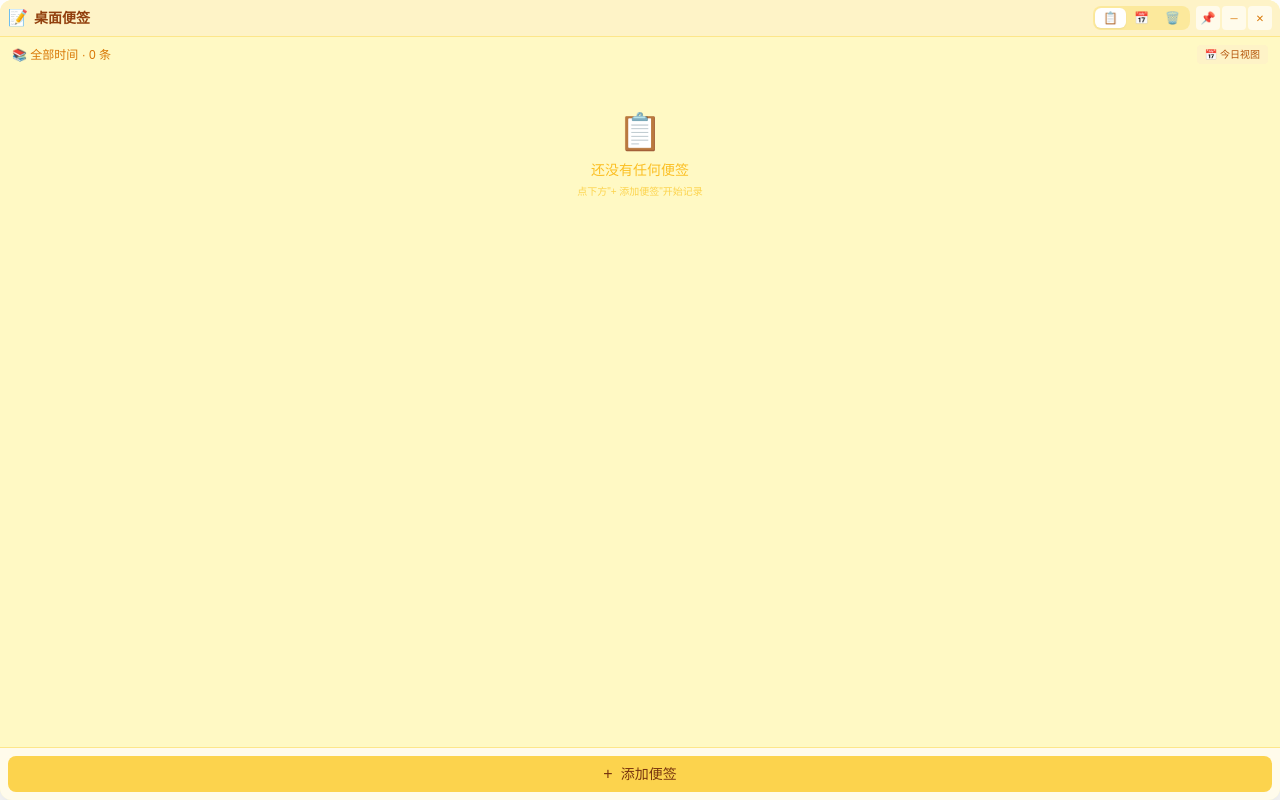
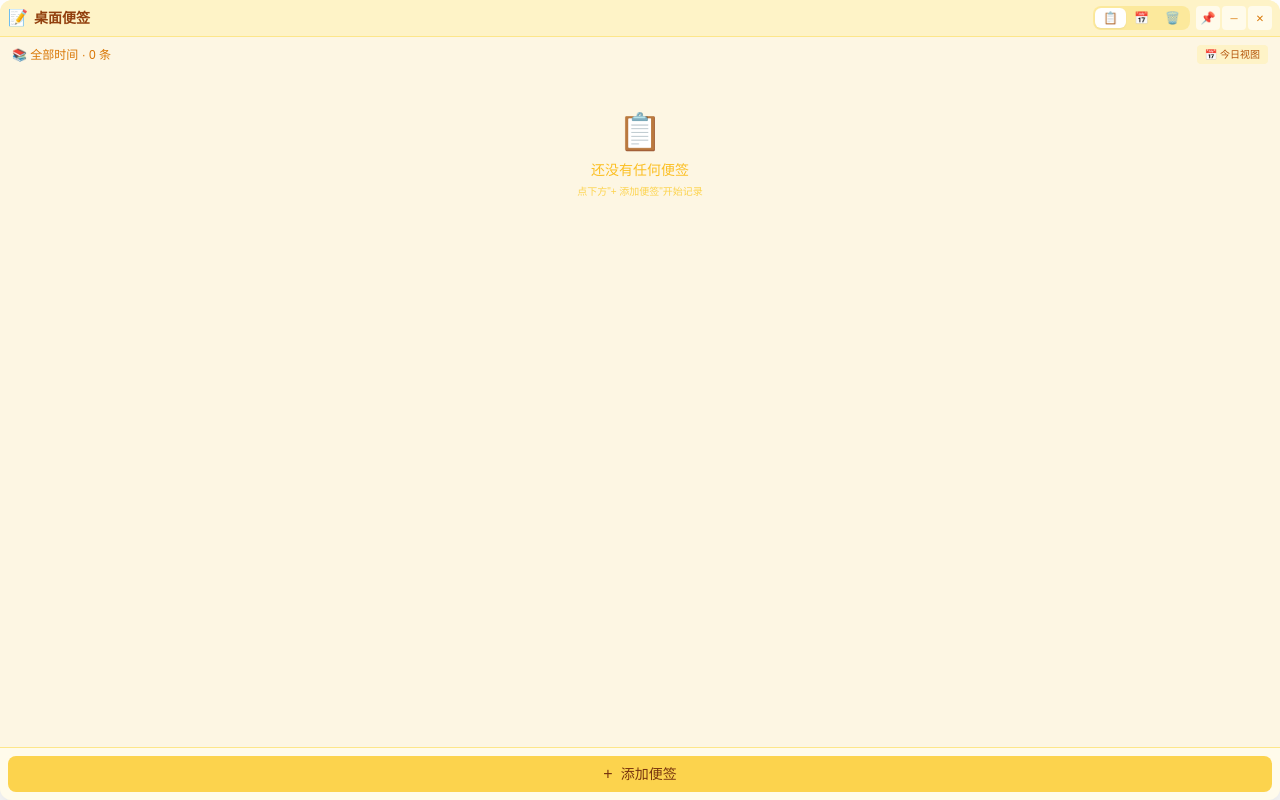
Before and after one commit to GDCP1613157420/bianqian, a React (Vite) app: page / in a window 1280 px wide. Built offline with nearby package versions, Linux system fonts and the light colour scheme.

Commit message:
Update tailwind.config.js (soft colors, larger fonts, external detail panel, archive time)

```diff
--- a/tailwind.config.js
+++ b/tailwind.config.js
@@ -5,11 +5,12 @@ export default {
     extend: {
       colors: {
         sticky: {
-          yellow: "#fff9c4",
-          orange: "#ffe0b2",
-          green: "#c8e6c9",
-          blue: "#bbdefb",
-          pink: "#f8bbd0",
+          yellow: "#fdf6e3", // 柔和米黄（降饱和度）
+          orange: "#f5e6d3",
+          green: "#e8f0e0",
+          blue: "#e0e8f0",
+          pink: "#f0e0e8",
+          purple: "#e8e0f0",
         },
       },
       fontFamily: {
```
